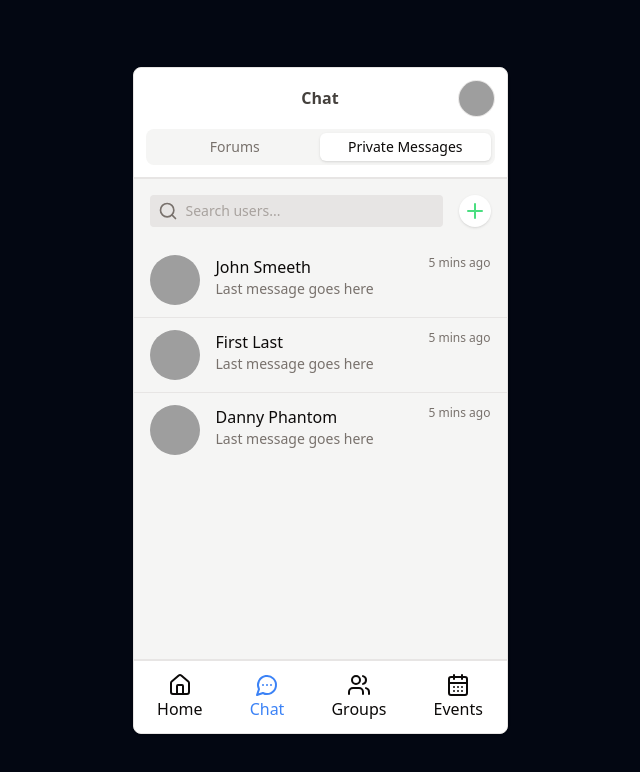
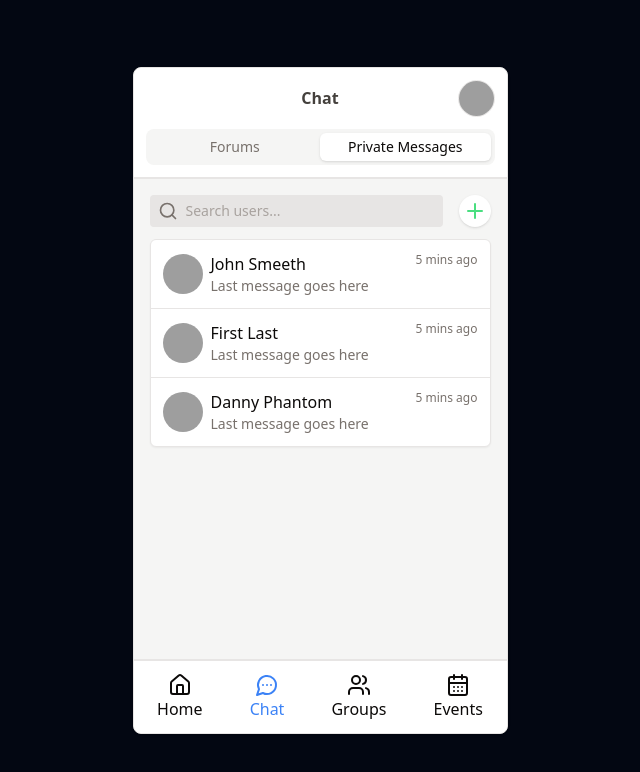
Before and after one commit to MatteoPM/481-Assignment, a React (Vite) app: page /chat/dms in a window 1280 px wide. Shown: the top 772 px of the page, without its empty margins (320-960 px from the left). Built offline with nearby package versions, Linux system fonts and the light colour scheme; grey boxes are pictures that could not be loaded.

Commit message:
MOre stuff

```diff
--- a/src/components/page.tsx
+++ b/src/components/page.tsx
@@ -17,7 +17,7 @@ const Page = ({
   bodyClassname,
 }: {
   children: ReactNode;
-  title: string;
+  title: ReactNode;
   // leftHeaderButtons?: ReactNode;
   rightHeaderButtons?: ReactNode;
   showBackButton?: boolean;
--- a/src/pages/App.tsx
+++ b/src/pages/App.tsx
@@ -8,7 +8,18 @@ import { Link } from "react-router-dom";
 function App() {
   return (
     <>
-      <Page title="Dashboard">
+      <Page
+        title={
+          <div className="flex items-center justify-center gap-1">
+            <img
+              className="size-[25px] object-contain"
+              src="https://upload.wikimedia.org/wikipedia/commons/thumb/7/7e/University_of_Calgary_coat_of_arms_without_motto_scroll.svg/1200px-University_of_Calgary_coat_of_arms_without_motto_scroll.svg.png"
+            />
+
+            <span>uCal Engage</span>
+          </div>
+        }
+      >
         <h2 className="text-xl font-semibold">Recent Posts</h2>
         <div className="mt-3 flex flex-col divide-y overflow-hidden rounded-md border bg-white shadow-sm">
           <ForumCard />
--- a/src/pages/chat/_components/dmCard.tsx
+++ b/src/pages/chat/_components/dmCard.tsx
@@ -10,10 +10,16 @@ const DmCard = ({
   className?: string;
 }) => {
   return (
-    <Link to={"/chat/dms/1"} className={cn("flex gap-4 px-4 py-3", className)}>
+    <Link
+      to={"/chat/dms/1"}
+      className={cn(
+        "flex items-center gap-2 p-3 transition-colors hover:bg-muted/50",
+        className,
+      )}
+    >
       <img
         src={user.avatarUrl}
-        className="size-[50px] rounded-full object-cover"
+        className="size-[40px] rounded-full object-cover"
       />
 
       <div>
@@ -21,7 +27,7 @@ const DmCard = ({
         <p className="text-sm text-stone-500">Last message goes here</p>
       </div>
 
-      <div className="ml-auto text-xs text-muted-foreground">
+      <div className="ml-auto self-start text-xs text-muted-foreground">
         <span>5 mins ago</span>
       </div>
     </Link>
--- a/src/pages/chat/_components/forumCard.tsx
+++ b/src/pages/chat/_components/forumCard.tsx
@@ -10,7 +10,7 @@ const ForumCard = () => {
         <div>
           <h2 className="text-lg font-semibold leading-none">Topic Name</h2>
           <p className="text-sm text-muted-foreground">
-            in <span className="font-medium text-stone-700">Group</span>
+            in <span className="font-medium text-stone-700">Group Name</span>
           </p>
         </div>
         <div className="mt-2 flex items-center justify-between text-xs text-muted-foreground">
--- a/src/pages/chat/dms/Dms.tsx
+++ b/src/pages/chat/dms/Dms.tsx
@@ -21,12 +21,8 @@ function Dms() {
 
   return (
     <>
-      <Page
-        title="Chat"
-        headerContent={<ChatTabs value="private" />}
-        bodyClassname="p-0"
-      >
-        <div className="flex items-center gap-4 p-4">
+      <Page title="Chat" headerContent={<ChatTabs value="private" />}>
+        <div className="flex items-center gap-4">
           <SearchBar placeholder="Search users..." />
 
           <Link
@@ -38,12 +34,13 @@ function Dms() {
         </div>
 
         {filteredUsers.length > 0 && (
-          <div className="divide-y divide-solid">
+          <div className="mt-3 flex flex-col divide-y overflow-hidden rounded-md border bg-white shadow-sm">
             {filteredUsers.map((user) => (
               <DmCard user={user} key={user.username} />
             ))}
           </div>
         )}
+
         {filteredUsers.length === 0 && (
           <div className="mt-8 text-center font-semibold text-muted-foreground">
             No users found. Adjust your filters.
--- a/src/pages/events/Events.tsx
+++ b/src/pages/events/Events.tsx
@@ -15,7 +15,7 @@ function Events() {
     <>
       <Page title="Events" headerContent={<EventTabs value="all" />}>
         <div className="top-0 flex items-center gap-4">
-          <SearchBar placeholder="Search events..." />
+          <SearchBar placeholder="Search all events..." />
 
           <Link
             to={"/events/create"}
```
